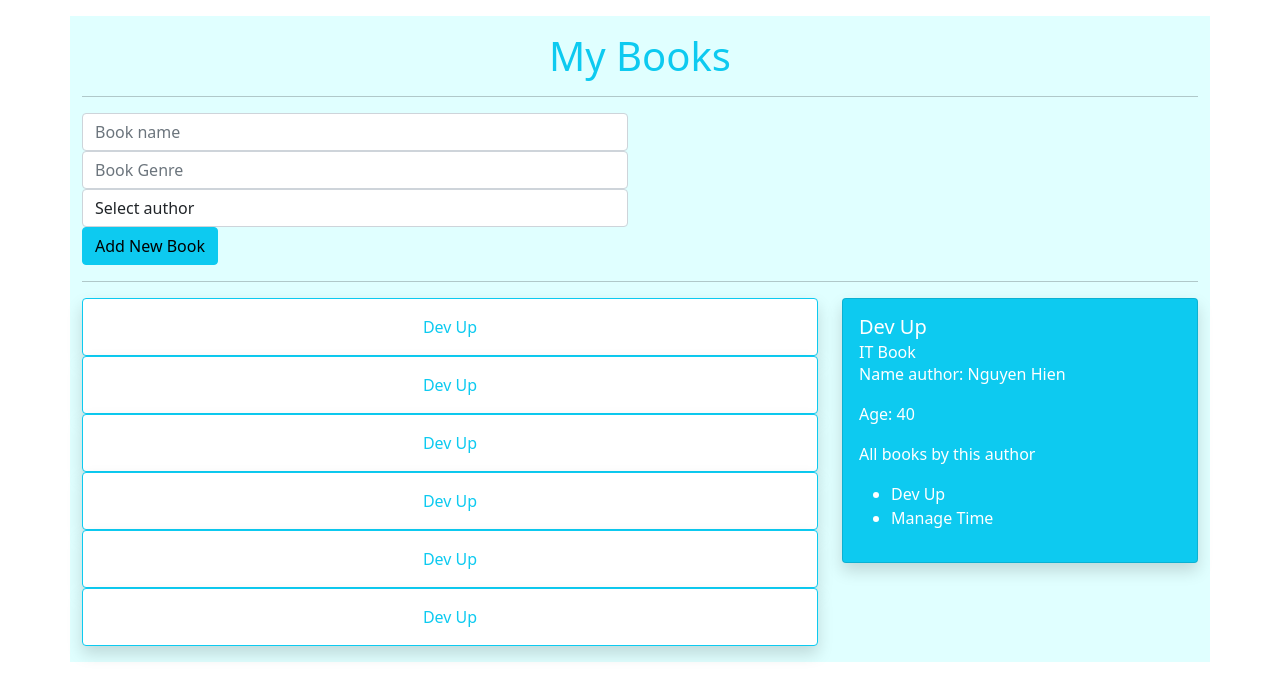
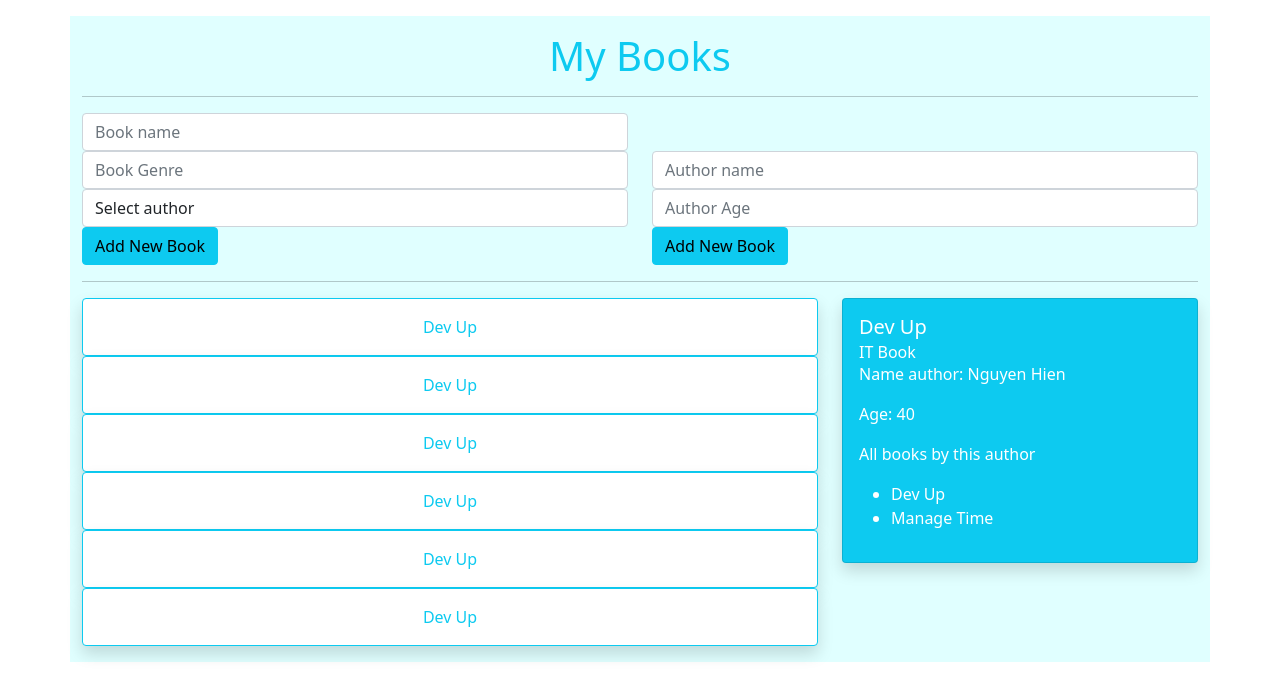
Before and after one commit to ducanhn04859/GraphQL_MyBook, a React (Create React App) app in the folder client/: page / in a window 1280 px wide. Shown: the top 700 px of the page. Built offline with nearby package versions, Linux system fonts and the light colour scheme.

Commit message:
create FE by react-bootstrap

```diff
--- a/client/src/App.js
+++ b/client/src/App.js
@@ -1,6 +1,5 @@
 /** @format */
 
-import "bootstrap/dist/css/bootstrap.min.css"
 import Container from "react-bootstrap/Container"
 import BookList from "./components/BookList"
 import Form from "./components/Forms"
--- a/client/src/components/BookDetail.js
+++ b/client/src/components/BookDetail.js
@@ -8,7 +8,6 @@ const BookDetail = () => {
       <Card.Body>
         <Card.Title> Dev Up</Card.Title>
         <Card.Subtitle> IT Book</Card.Subtitle>
-        <Card.Text>
         <p>Name author: Nguyen Hien</p>
         <p>Age: 40</p>
         <p>All books by this author</p>
@@ -16,7 +15,6 @@ const BookDetail = () => {
           <li>Dev Up</li>
           <li>Manage Time</li>
         </ul>
-        </Card.Text>
       </Card.Body>
     </Card>
   )
--- a/client/src/components/Forms.js
+++ b/client/src/components/Forms.js
@@ -28,7 +28,25 @@ function Forms() {
           </Button>
         </Form>
       </Col>
-      <Col></Col>
+      <Col>
+        <Form>
+          <Form.Group className="invisible">
+            <Form.Control />
+          </Form.Group>
+
+          <Form.Group>
+            <Form.Control type="text" placeholder="Author name" required />
+          </Form.Group>
+
+          <Form.Group>
+            <Form.Control type="number" placeholder="Author Age" />
+          </Form.Group>
+
+          <Button className="float-right" variant="info" type="submit">
+            Add New Book
+          </Button>
+        </Form>
+      </Col>
     </Row>
   )
 }
```
Also changed, not shown: client/src/index.js (+10 -8 lines). Lines whose indentation alone changed are shown as unchanged.
